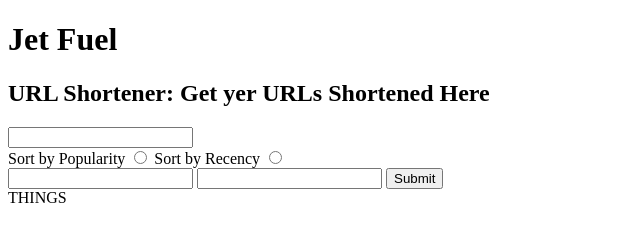
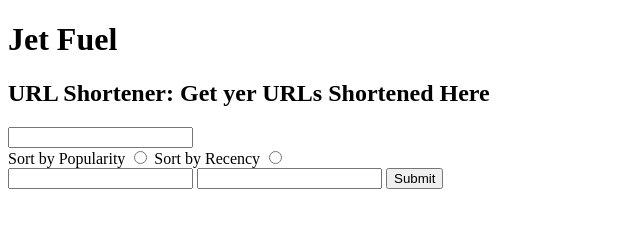
Before and after one commit to lauraturk/jet_fuel, a plain HTML site: page index.html in a window 1280 px wide. Shown: the full height of the page, 0-640 px from the left. Drawn offline with Linux system fonts and the light colour scheme.

Commit message:
removed test from html

```diff
--- a/index.html
+++ b/index.html
@@ -34,7 +34,7 @@
       </form>
     </section>
     <section class = "confirmation">
-      THINGS
+
     </section>
     <script type = "text/javascript" src = "index.js"></script>
   </body>
```
